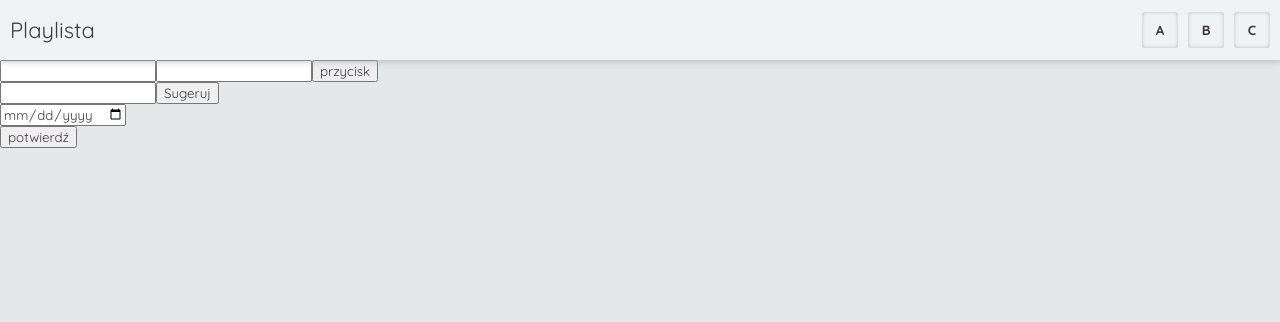
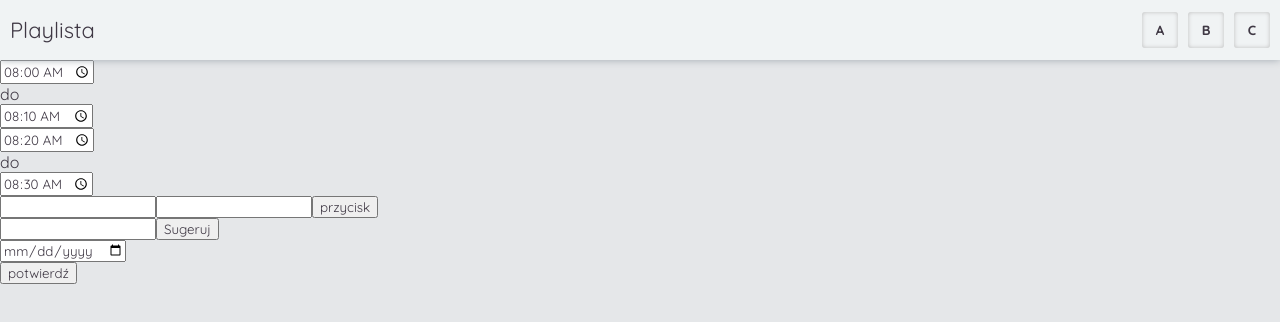
Before and after one commit to PangolinGiLA/radiobeben, a React (Create React App) app in the folder frontend/: page /old in a window 1280 px wide. Shown: the top 322 px of the page. Built offline with nearby package versions, Linux system fonts and the light colour scheme; no server answers.

Commit message:
started breaktime picker

```diff
--- a/frontend/src/App.jsx
+++ b/frontend/src/App.jsx
@@ -1,7 +1,7 @@
 import LoginPage from "./components/old/Login.jsx";
 import Suggestions from "./components/old/Suggestion.jsx";
 import Breakes from "./components/old/Playlist.jsx"
-
+import BreaksInput from "./components/old/Breaketime.jsx";
 import { BrowserRouter as Router, Route, Switch } from 'react-router-dom';
 import Navbar from "./components/Navbar.jsx";
 import Playlist from "./components/playlist/Playlist.jsx";
@@ -9,6 +9,32 @@ import Weekday from "./components/old/Schedule.jsx";
 
 const App = () => {
 
+  // testing only
+  let tmin = {hour: 8, minute: 0}
+  let tmax = {hour: 8, minute: 30}
+  let now = {hour: 8, minute: 20}
+  let breaktimes = [
+    {
+      start: {
+        hour: 8,
+        minute: 0
+      },
+      end:{
+        hour: 8,
+        minute: 10
+      }
+    },
+    {
+      start: {
+        hour: 8,
+        minute: 20
+      },
+      end:{
+        hour: 8,
+        minute: 30
+      }
+    }
+  ]
   return (
     <Router>
       <div className="App">
@@ -18,6 +44,7 @@ const App = () => {
             <Playlist/>
           </Route>
           <Route exact path="/old">
+            <BreaksInput breaktimes={breaktimes}/>
             <LoginPage />
             <Suggestions />
             <Breakes />
--- /dev/null
+++ b/frontend/src/components/old/Breaketime.jsx
@@ -0,0 +1,124 @@
+import React from 'react'
+
+class BreakTime extends React.Component {
+    constructor(props) {
+        super(props);
+        this.state = {error: ''}
+        this.now = props.now;
+        this.t_min = props.t_min;
+        this.t_max = props.t_max;
+        this.id = props.id;
+    }
+
+    componentDidMount() {
+        this.handleInputChange({target: {value: this.meToStr()}}); // simulate correct argument
+    }
+
+    meToStr = () => {
+        return this.timeToStr(this.now);
+    }
+
+    timeToStr = (time) => {
+        return String(time.hour).padStart(2, '0') + ":" + String(time.minute).padStart(2, '0');
+    }
+
+    handleInputChange = (e) => {
+        let temp = e.target.value.split(":");
+        if (Array.isArray(temp)) {
+            if (temp.length === 2) {
+                temp[0] = parseInt(temp[0]); temp[1] = parseInt(temp[1]);
+                if (temp[0] > this.t_min.hour || (temp[0] === this.t_min.hour && temp[1] > this.t_min.minute)) {
+                    if (temp[0] < this.t_max.hour || (temp[0] === this.t_max.hour && temp[1] < this.t_max.minute)) {
+                        this.now.hour = temp[0];
+                        this.now.minute = temp[1];
+                        this.setState({error: ""})
+                    } else {
+                        this.setState({error: "Niepoprawny czas!"}); // not a good error message - maybe i'll change that in future
+                    }
+                } else {
+                    this.setState({error: "Niepoprawny czas!"});
+                }
+            } else {
+                this.setState({error: "Nieapoprawny format godziny!"})
+            }
+        } else {
+            this.setState({error: "Niepoprawny format godziny!"})
+        }
+    }
+
+    render() {
+        return(
+            <div>
+                <input type="time" name={this.id} id={this.id} defaultValue={this.meToStr()} onChange={this.handleInputChange}/>
+                <div>{this.state.error}</div>
+            </div>
+        )
+    }
+}
+
+class BreakeTimeInput extends React.Component {
+    constructor(props) {
+        super(props);
+        this.t_min = props.t_min;
+        this.now1 = props.now1;
+        this.now2 = props.now2;
+    }
+
+    add_time = (minutes, start_time) => {
+        var time = this.my_time_to_Date(start_time);
+        time.setMinutes(time.getMinutes() + minutes)
+        return this.Date_to_my_time(time);
+    }
+
+    my_time_to_Date = (time) => {
+        var new_time = new Date();
+        new_time.setHours(time.hour);
+        new_time.setMinutes(time.minute);
+        return new_time;
+    }
+
+    Date_to_my_time = (date) => {
+        return {hour: date.getHours(), minute: date.getMinutes()};
+    }
+
+    render() {
+        return(
+            <div>
+                <BreakTime
+                    t_min={this.t_min}
+                    now={this.now1}
+                    t_max={{hour:23, minute: 59}}
+                /> do
+                <BreakTime
+                    t_min={this.now1}
+                    now={this.now2}
+                    t_max={{hour:23, minute: 59}}
+                />
+            </div>
+        )
+
+    }
+}
+
+// renders Breaketimes object to edit it
+export default class BreaksInput extends React.Component {
+    constructor(props) {
+        super(props);
+        this.breaktimes = props.breaktimes; // Array
+    }
+
+    render() {
+        let toRender = [];
+        if (this.breaktimes.length > 0) {
+            toRender.push(<BreakeTimeInput t_min={{hour:0, minute:0}} now1={this.breaktimes[0].start} now2={this.breaktimes[0].end}/>)
+        }
+        for (let i = 1; i < this.breaktimes.length; i++) {
+            toRender.push(<BreakeTimeInput t_min={this.breaktimes[i-1].end} now1={this.breaktimes[i].start} now2={this.breaktimes[i].end}/>)
+        }
+        return(
+            <div>
+                {toRender}
+            </div>
+        );
+    }
+}
--- a/frontend/src/components/old/Schedule.jsx
+++ b/frontend/src/components/old/Schedule.jsx
@@ -66,7 +66,7 @@ export default class Weekdays extends React.Component {
         const r2 = await fetch('/api/playlist/breaktimes', {
             method: 'GET',
         });
-        if (r.ok) {
+        if (r2.ok) {
             this.setState({ fetched: true, presets: JSON.parse(await r2.text()) });
         } else {
             console.log(await r2.text());
@@ -125,7 +125,7 @@ export default class Weekdays extends React.Component {
                     visibility={this.state.data[weekday].visibility}
                     enabled={this.state.data[weekday].isEnabled}
                     name={days[i]}
-                    breaketime={this.state.data[weekday].breaketime.id}
+                    breaketime={this.state.data[weekday].breaketime ? this.state.data[weekday].breaketime.id : null}
                     presets={this.state.presets}
                 />)
             }
```
Also changed, not shown: 1 other file (tests, documents, lock files or other folders).
